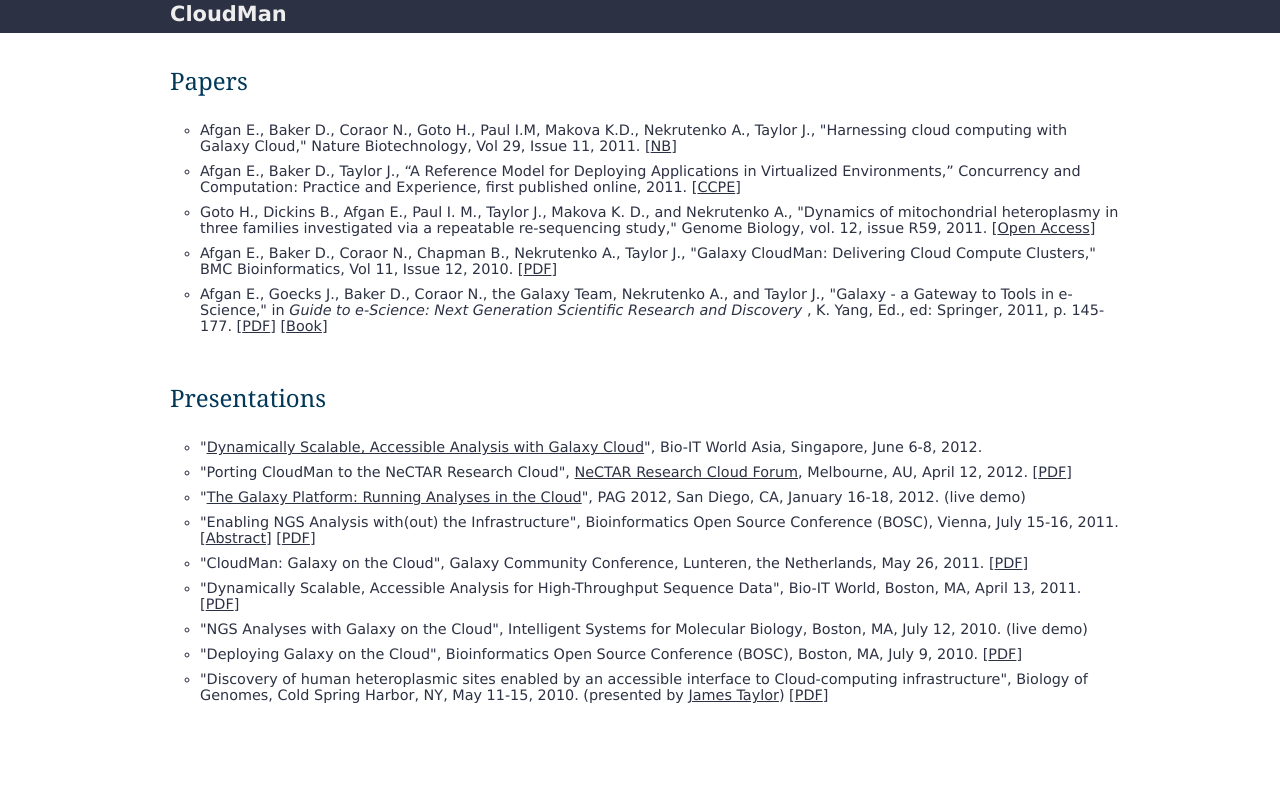
After one commit to afgane/usecloudman, a Django app: template usecloudman/templates/publications.html in a window 1280 px wide. The commit adds this page. Run offline with Django 3.2, Linux system fonts and the light colour scheme; the template is opened without the code that fills it, so the values that code supplies are empty; parts of the project's set-up code (start-up, migrations or seed data) failed here and were passed over; some libraries are stand-ins or nearby versions.

Commit message:
Included the current website as static pages

```diff
--- a/usecloudman/settings.py
+++ b/usecloudman/settings.py
@@ -46,7 +46,7 @@ USE_I18N = True
 USE_L10N = True
 
 # If you set this to False, Django will not use timezone-aware datetimes.
-USE_TZ = False
+USE_TZ = True
 
 # Absolute filesystem path to the directory that will hold user-uploaded files.
 # Example: "/home/media/media.lawrence.com/media/"
@@ -72,6 +72,7 @@ STATICFILES_DIRS = (
     # Put strings here, like "/home/html/static" or "C:/www/django/static".
     # Always use forward slashes, even on Windows.
     # Don't forget to use absolute paths, not relative paths.
+    os.path.join(PROJECT_ROOT, "static"),
 )
 
 # List of finder classes that know how to find static files in
--- /dev/null
+++ b/usecloudman/static/css/style.css
@@ -0,0 +1,157 @@
+/* Style for usecloudman.org */
+
+html {
+    margin: 0;
+}
+
+body {
+    margin: 0;
+    font-family: Verdana, sans-serif;
+    color: #2C3143;
+    /* background-color: #C9D0E8; */
+}
+
+#content {
+    margin-top: 0;
+    margin-bottom: 0;
+    margin-left: auto;
+    margin-right: auto;
+    width: 60em;
+    background-color: white;
+/*    min-height: 100%;*/
+}
+
+a {
+    color: inherit;
+}
+
+#masthead {
+    margin-top: 0;
+    width: 100%;
+    height:33px;
+    background-color: #2C3143;
+    color: #fff;
+    padding: 0;
+}
+
+#masthead-inner {
+    width: 60em;
+    margin-left: auto;
+    margin-right: auto;
+}
+
+#masthead a {
+    color: #eeeeee;
+    text-decoration: none;
+}
+
+#masthead .title {
+    font-family: verdana, sans-serif;
+    padding: 2px 10px;
+    font-size: 131%;
+    font-weight: bold;
+}
+#masthead img {
+    padding-top: 1px;
+}
+
+#masthead a:hover {
+    text-decoration:underline;
+}
+
+#content {
+    padding-left: 1em;
+    padding-right: 1em;
+    padding-bottom: 1em;
+    margin-bottom: 0;
+}
+
+#tagline {
+    font-family: 'Hoefler Text', 'Georgia', serif;
+    text-align: center;
+    font-size: 220%;
+    margin-left: auto;
+    margin-right: auto;
+    margin-top: 1.3em;
+    color: black;
+}
+
+#subtag {
+    font-size: 110%;
+    color: #777;
+    width: 40em;
+    margin: 2em auto;
+    text-align: justify;
+}
+
+#big_links {
+    text-align: center;
+    margin-left: auto;
+    margin-right: auto;
+    padding: 1em 0;
+}
+
+#big_links_titles {
+    font-size: 150%;
+    font-weight: normal;
+    font-family: 'Hoefler Text', Georgia, serif;
+    color: #023858;
+}
+
+#big_links_titles a {
+    color: black;
+    text-decoration: none;
+}
+
+#big_links_images img {
+    padding-top: 1em;
+    border-style: none;
+}
+
+#big_links_small_text td {
+    padding: 1em 2em 2em 2em;
+    font-size: 80%;
+}
+
+#opening_text {
+    margin: 2em 0;
+    padding-bottom: 3em;
+    padding-right: 3%;
+    font-size:110%;
+}
+
+#opening_text ul li {
+    margin: 0;
+    padding: 0;
+    list-style: none;
+    background-image: url("arrow-right.png");
+    background-repeat: no-repeat;
+    background-position: left center;
+    padding-left: 40px;
+}
+
+#detailed_text {
+    margin-right: auto;
+    margin-left: auto;
+    width: 40em;
+}
+
+#acks {
+    color: #777;
+    margin-top: 5em;
+    font-size: 80%;
+}
+
+.titles {
+    font-size: 150%;
+    font-weight: normal;
+    font-family: 'Hoefler Text', Georgia, serif;
+    color: #023858;
+    padding-top: 1.3em;
+    padding-left: 10px;
+}
+.pubs ul li{
+    font-size: 90%;
+    padding-top: 9px;
+    list-style: circle;
+}
--- a/usecloudman/templates/header.html
+++ b/usecloudman/templates/header.html
@@ -1,9 +1,7 @@
-<div class="header-bkgrnd">
-    <div class="stripes">
-        <header>
-            <h1>
-                <a href="{% url home %}">usecloudman.org</a>
-            </h1>
-        </header>
+<div id="masthead">
+    <div id="masthead-inner">
+        <div class="title">
+            <a href="{% url home %}">CloudMan</a>
+        </div>
     </div>
 </div>
--- /dev/null
+++ b/usecloudman/templates/publications.html
@@ -0,0 +1,87 @@
+<!DOCTYPE html PUBLIC "-//IETF//DTD HTML//EN">
+<html><script type="text/javascript">window["_gaUserPrefs"] = { ioo : function() { return true; } }</script><head><meta http-equiv="Content-Type" content="text/html; charset=UTF-8">
+  <title>The CloudMan Project: Cloud clusters for everyone</title>
+
+  <link href="{{ STATIC_URL }}css/style.css" media="screen" rel="Stylesheet" type="text/css">
+
+  <script type="text/javascript">
+      var disqus_shortname = 'usecloudman';
+
+      /* * * DON'T EDIT BELOW THIS LINE * * */
+      (function() {
+          var dsq = document.createElement('script'); dsq.type = 'text/javascript'; dsq.async = true;
+          dsq.src = 'http://' + disqus_shortname + '.disqus.com/embed.js';
+          (document.getElementsByTagName('head')[0] || document.getElementsByTagName('body')[0]).appendChild(dsq);
+      })();
+  </script>
+</head>
+<body>
+
+<div id="everything">
+    {% include "header.html" %}
+
+    <div id="content">
+        <div class="titles">
+            Papers
+        </div>
+        <div class="pubs">
+            <ul>
+                <li>Afgan E., Baker D., Coraor N., Goto H., Paul I.M, Makova K.D.,
+                    Nekrutenko A., Taylor J., &quot;Harnessing cloud computing
+                    with Galaxy Cloud,&quot; Nature Biotechnology, Vol 29, Issue 11, 2011.
+                    [<a target="_blank" href="http://www.nature.com/nbt/journal/v29/n11/full/nbt.2028.html">NB</a>]
+                </li>
+                <li>
+                    Afgan E., Baker D., Taylor J., “A Reference Model for Deploying
+                    Applications in Virtualized Environments,”
+                    Concurrency and Computation: Practice and Experience, first
+                    published online, 2011.
+                    [<a target="_blank" href="http://onlinelibrary.wiley.com/doi/10.1002/cpe.1836/full">CCPE</a>]
+                </li>
+                <li>Goto H., Dickins B., Afgan E., Paul I. M., Taylor J.,
+                    Makova K. D., and Nekrutenko A., "Dynamics of mitochondrial
+                    heteroplasmy in three families investigated via a repeatable
+                    re-sequencing study," Genome Biology, vol. 12, issue R59, 2011.
+                    [<a target="_blank" href="http://genomebiology.com/2011/12/6/R59/abstract">Open Access</a>]
+                </li>
+                <li>Afgan E., Baker D., Coraor N., Chapman B., Nekrutenko A., Taylor J., &quot;Galaxy CloudMan: Delivering Cloud Compute Clusters,&quot; BMC Bioinformatics, Vol 11, Issue 12, 2010. [<a target="_blank" href="http://www.biomedcentral.com/1471-2105/11/S12/S4">PDF</a>]</li>
+                <li>Afgan E., Goecks J., Baker D., Coraor N., the Galaxy Team,
+                    Nekrutenko A., and Taylor J., "Galaxy - a Gateway to Tools
+                    in e-Science," in <em>Guide to e-Science: Next Generation
+                    Scientific Research and Discovery </em>, K. Yang, Ed., ed:
+                    Springer, 2011, p. 145-177. [<a linkindex="57"
+                    href="http://userwww.service.emory.edu/~eafgan/content/Galaxy_eScienceGateway.pdf"
+                    title="Galaxy eScience Gateway" rel="nofollow">PDF</a>]
+                    [<a href="http://www.springerlink.com/content/x725qk571lv53845/"
+                    target="_blank">Book</a>]
+                </li>
+            </ul>
+        </div>
+        <div class="titles">
+            Presentations
+        </div>
+        <div class="pubs">
+            <ul>
+				<li>"<a href="http://www.bio-itworldasia.com/cla" target="_blank">Dynamically Scalable, Accessible Analysis with Galaxy Cloud</a>", Bio-IT World Asia, Singapore, June 6-8, 2012.</li>
+				<li>"Porting CloudMan to the NeCTAR Research Cloud", <a href="http://www.its.unimelb.edu.au/research/cloud/forum/rc_forum_apr_2012" target="_blank">NeCTAR Research Cloud Forum</a>, Melbourne, AU, April 12, 2012.
+			  	  [<a href="http://usecloudman.org/presentations/CM_on_NeCTAR.pdf">PDF</a>]
+			  </li>
+			  <li>"<a href="http://pag.confex.com/pag/xx/webprogram/Paper4623.html" target="_blank">The Galaxy Platform: Running Analyses in the Cloud</a>", PAG 2012, San Diego, CA, January 16-18, 2012. (live demo)
+			  </li>
+              <li>"Enabling NGS Analysis with(out) the Infrastructure", Bioinformatics Open Source Conference (BOSC), Vienna, July 15-16, 2011.
+                  [<a href="http://userwww.service.emory.edu/~eafgan/content/CloudMan_EnisAfgan_BOSC2011abstract.pdf">Abstract</a>]
+                  [<a href="http://userwww.service.emory.edu/~eafgan/content/ppt/CloudMan_EnisAfgan_BOSC2011.pdf">PDF</a>]
+              </li>
+              <li>"CloudMan: Galaxy on the Cloud", Galaxy Community Conference, Lunteren, the Netherlands, May 26, 2011. [<a href="http://wiki.g2.bx.psu.edu/GCC2011?action=AttachFile&do=get&target=CloudManGalaxyOnTheCloud.pdf">PDF</a>]</li>
+              <li>"Dynamically Scalable, Accessible Analysis for High-Throughput Sequence Data", Bio-IT World, Boston, MA, April 13, 2011. [<a href="./content/ppt/EnisAfgan_CloudMan_BioIT_2011.pdf">PDF</a>]</li>
+              <li>"NGS Analyses with Galaxy on the Cloud", Intelligent Systems for Molecular Biology, Boston, MA, July 12, 2010. (live demo)</li>
+              <li>"Deploying Galaxy on the Cloud", Bioinformatics Open Source Conference (BOSC), Boston, MA, July 9, 2010. [<a href="./content/ppt/EnisAfgan_BOSC_2010.pdf">PDF</a>]</li>
+              <!-- <li>"Deploying Galaxy on the Cloud", Galaxy Developer's Conference, Cold Spring Harbor, NY, May 15-17, 2010. [<a href="./content/ppt/EnisAfgan_GConCloud_2010.pdf">PDF</a>]</li> -->
+              <li>"Discovery of human heteroplasmic sites enabled by an accessible interface to Cloud-computing infrastructure", Biology of Genomes, Cold Spring Harbor, NY, May 11-15, 2010. (presented by <a href="http://jamestaylor.org/" target="_blank">James Taylor</a>) [<a href="http://bx.mathcs.emory.edu/outgoing/Taylor_BiologyOfGenomes_2010.pdf">PDF</a>]</li>
+            </ul>
+        </div>
+
+        <div style="padding-top: 30px" id="disqus_thread"></div>
+
+    </div> <!-- content -->
+</div> <!-- everything -->
--- a/usecloudman/urls.py
+++ b/usecloudman/urls.py
@@ -7,6 +7,8 @@ admin.autodiscover()
 urlpatterns = patterns('',
     # url(r'^$', 'usecloudman.views.home', name='home'),
     url(r'^$', direct_to_template, {'template': 'index.html'}, "home"),
+    url(r'^publications$', direct_to_template, {'template': 'publications.html'}, "publications"),
+    url(r'^screencasts$', direct_to_template, {'template': 'screencasts.html'}, "screencasts"),
     # url(r'^usecloudman/', include('usecloudman.foo.urls')),
     url(r'^admin/', include(admin.site.urls)),
     url(r'^comments/', include('django.contrib.comments.urls')),
```
Also changed, not shown: usecloudman/templates/index.html (+106 -1 lines), usecloudman/templates/screencasts.html (added, +21 -0 lines), usecloudman/static/images/learncloudman.png (added), usecloudman/static/images/publications.jpg (added), usecloudman/static/images/usecloudman.jpg (added).
